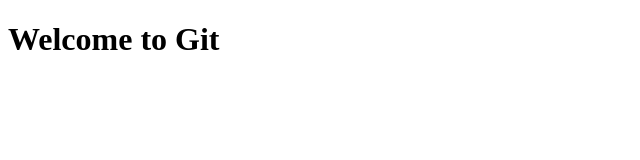
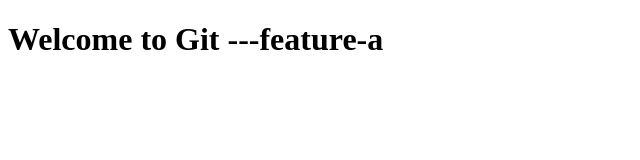
Before and after one commit to dhananjay86/GitConflictDemo, a plain HTML site: page index.html in a window 1280 px wide. Shown: the whole page, without its empty margins (0-640 px from the left). Drawn offline with Linux system fonts and the light colour scheme.

Commit message:
Update heading in Feature A

```diff
--- a/index.html
+++ b/index.html
@@ -4,6 +4,6 @@
     <title>Git Conflict Demo</title>
 </head>
 <body>
-    <h1>Welcome to Git</h1>
+    <h1>Welcome to Git ---feature-a</h1>
 </body>
 </html>
```
